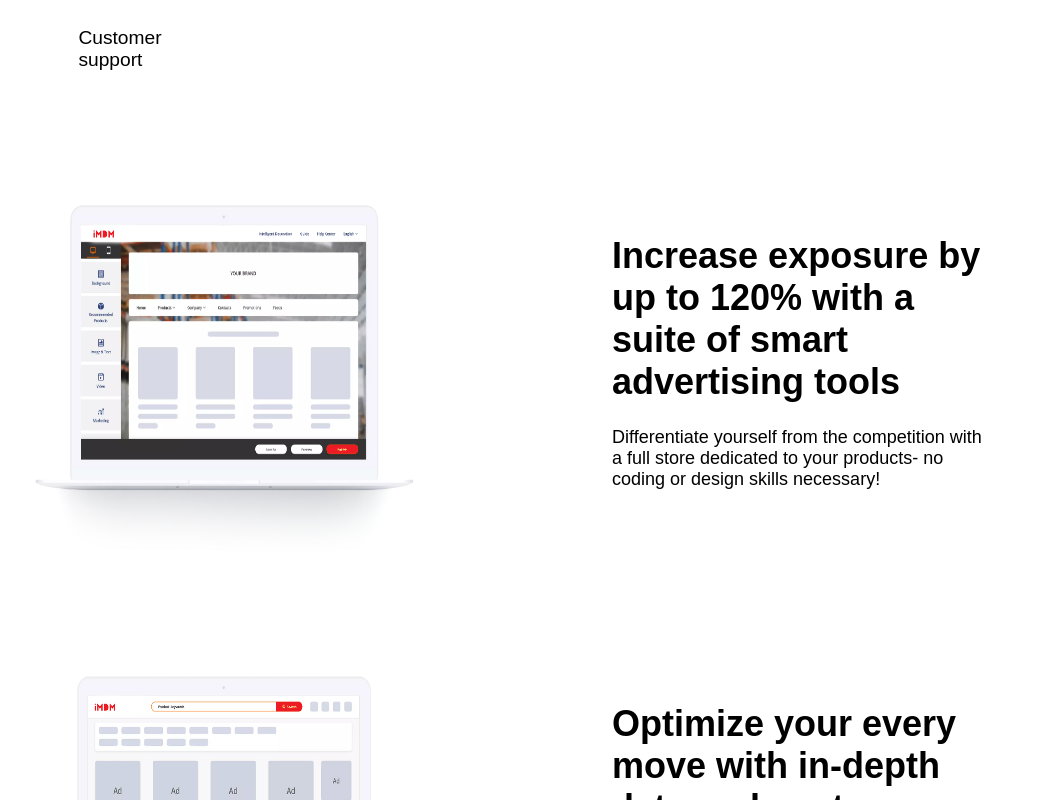
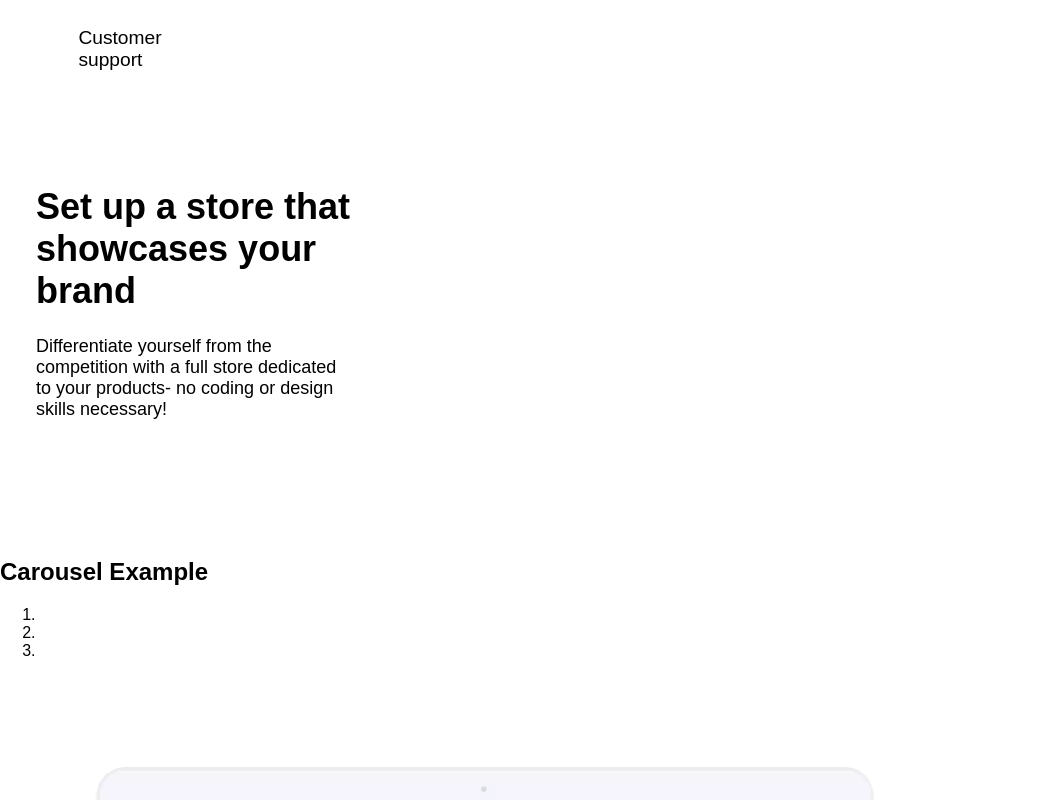
Before and after one commit to DarkestHour77/1mdm_Webpage, a React (Create React App) app in the folder 1mdm Webpage/webpage/: page / in a window 1280 px wide. Shown: the part 2500-3300 px from the top of the page, without its empty margins (0-1043 px from the left). Built offline with nearby package versions, Linux system fonts and the light colour scheme.

Commit message:
Section 5

```diff
--- a/1mdm Webpage/webpage/src/Component/Section5.jsx
+++ b/1mdm Webpage/webpage/src/Component/Section5.jsx
@@ -2,20 +2,41 @@ import image3 from '../Image/1mdm-product-1.png';
 import image4 from '../Image/1mdm-product-image-4.png';
 import image5 from '../Image/1mdm-product-2.png';
 import image6 from '../Image/1mdm-product-3.png';
+import { Section5_1 } from './Section5_1';
+import { useState } from 'react';
 
 function Section5(){
+
+  const [comp,setComp] = useState(<Section5_1 />);
+
+
+function handleClick(section){
+  switch(section){
+    case 1:
+      return setComp(<Section5_1 />)
+    case 2:
+  }
+  console.log("hello")
+}
+
     return(
         <div class="section-5">
               <div class="part-7">
                 <ul>
-                  <li>Custom Storefront</li>
+                  <li onClick={() => handleClick(1)}>Custom Storefront</li>
                   <li>Advertising Tools</li>
                   <li>Data and Analytics</li>
                   <li>Customer support</li>
                 </ul>
 
               </div>
-              <div class="part-8">
+              <div>
+
+                {comp}
+
+                {/* <Section5_1 /> */}
+              </div>
+              {/* <div class="part-8">
                 <h1>Set up a store that showcases your brand</h1>
                 <p>Differentiate yourself from the competition with a full store dedicated to your products- no coding or design skills necessary!</p>
               </div>
@@ -42,7 +63,7 @@ function Section5(){
               </div>
               <div class="part-15">
                 <img src={image6} />
-              </div>
+              </div> */}
             </div>
     )
 }
--- /dev/null
+++ b/1mdm Webpage/webpage/src/Component/Section5_1.jsx
@@ -0,0 +1,13 @@
+export function Section5_1(){
+    return(
+        <>
+        <div class="part-8">
+        <h1>Set up a store that showcases your brand</h1>
+        <p>Differentiate yourself from the competition with a full store dedicated to your products- no coding or design skills necessary!</p>
+      </div>
+      <div class="part-9">
+        {/* <img src={image3} /> */}
+      </div>
+      </>
+    )
+}
```
